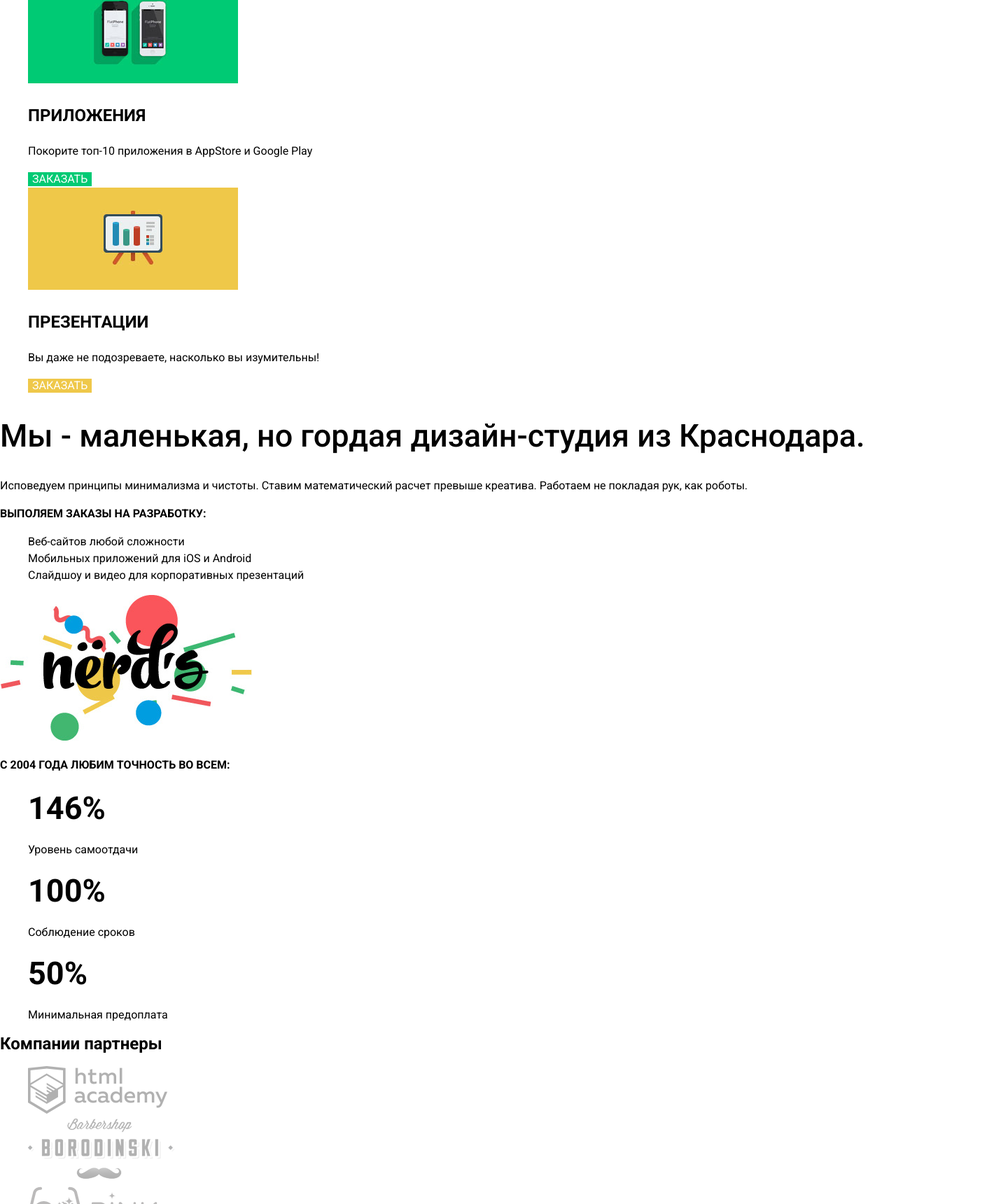
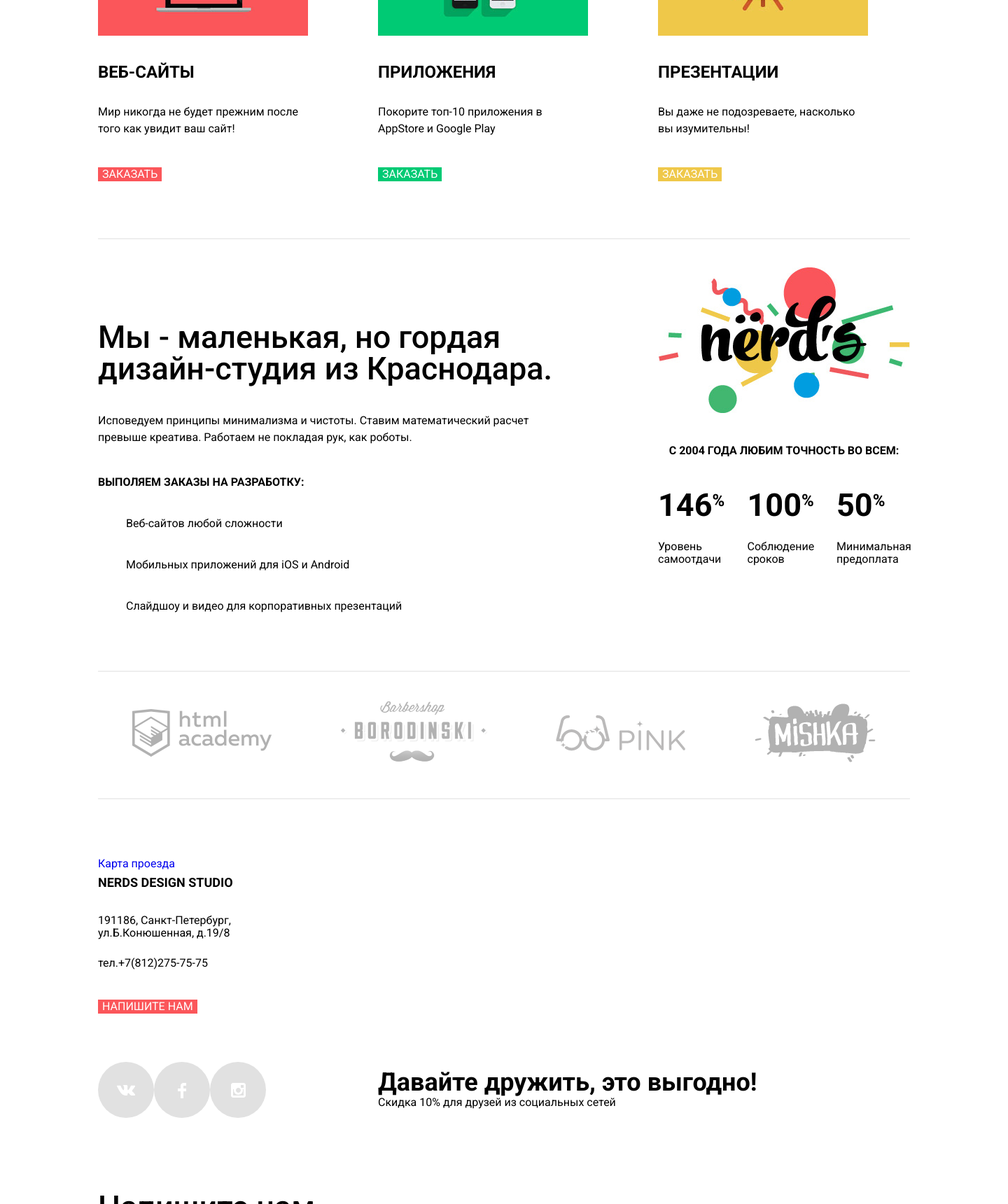
Before and after one commit to artemadilev/examples.github.io, a PHP site: page / in a window 1440 px wide. Shown: the part 1600-3320 px from the top of the page at 70% size. Run offline with PHP 8.4, Linux system fonts and the light colour scheme.

Commit message:
Оформлена сетка

```diff
--- a/nerds/css/style.css
+++ b/nerds/css/style.css
@@ -17,6 +17,26 @@ a {
 
 li {
     list-style: none;
+}
+
+.visually-hidden {
+    position: absolute;
+    clip: rect(0 0 0 0);
+    width: 1px;
+    height: 1px;
+    margin: -1px;
+}
+
+.container,
+.main-header {
+    width: 1160px;
+    margin: 0 auto;
+    padding: 0 140px;
+}
+
+.main-header {
+    background-color: #eee;
+    margin-bottom: 80px;
 }
 
 .button {
@@ -124,6 +144,11 @@ li {
     border-bottom: 2px solid #fb565a;
 }
 
+.main-header-logo {
+    width: 160px;
+    height: 65px;
+}
+
 .main-header-logo:active {
     opacity: 0.3;
 }
@@ -132,13 +157,22 @@ li {
     opacity: 0.3;
 }
 
+.slider1,
+.slider2,
+.slider3 {
+    min-height: 430px;
+}
+
 .sliders h2 {
     font-size: 55px;
     line-height: 55px;
     font-weight: 500;
+    margin: 0;
+    padding-top: 80px;
 }
 
 .sliders p {
+    margin: 40px 0;
     font-size: 16px;
     line-height: 24px;
 }
@@ -155,29 +189,73 @@ li {
     background: url('../img/slide3.png') right center no-repeat;
 }
 
+.services {
+    margin: 0;
+    padding-bottom: 80px;
+    border-bottom: 2px solid #eee;
+}
+
+.services-list {
+    display: flex;
+    justify-content: space-between;
+    margin: 0;
+    padding: 0;
+    padding-right: 60px;
+}
+
+.services-item {
+    width: 300px;
+}
+
 .services-item h3 {
     font-size: 24px;
     line-height: 30px;
     font-weight: 700;
+    padding: 0;
+    margin: 30px 0;
 }
 
 .services-item p {
     line-height: 24px;
+    margin: 0 0 40px 0;
+}
+
+.about {
+    width: 660px;
+    margin-bottom: 80px;
 }
 
 .about h2 {
     font-size: 45px;
     line-height: 45px;
     font-weight: 500;
+    padding: 80px 0 0 0;
+    margin-bottom: 40px;
 }
 
 .about-header {
     text-transform: uppercase;
     font-weight: bold;
+    margin-bottom: 35px;
+    margin-top: 40px;
+}
+
+.about-item {
+    margin: 0;
+    padding: 0;
+    margin-bottom: 35px;
+}
+
+.statistics {
+    float: right;
+    width: 360px;
+    margin-top: 40px;
 }
 
 .statistics-header {
     font-weight: bold;
+    margin-top: 35px;
+    text-align: center;
 }
 
 .statistics-item p{
@@ -188,6 +266,29 @@ li {
     font-size: 45px;
     line-height: 10.06px;
     font-weight: bold;
+}
+
+.statistics-list {
+    margin: 0;
+    padding: 0;
+    display: flex;
+    justify-content: space-between;
+}
+
+.statistics-list .statistics-item {
+    width: 105px;
+}
+
+.statistics-item sup {
+    font-size: 24px;
+    vertical-align: bottom;
+}
+
+.partners {
+    clear: both;
+    height: 180px;
+    border-top: 2px solid #eee;
+    border-bottom: 2px solid #eee;
 }
 
 .partners-item {
@@ -324,6 +425,11 @@ li {
     text-transform: uppercase;
 }
 
+.range-input {
+    width: 80px;
+    height: 40px;
+}
+
 .filter input[type="text"] {
     background-color: #eee;
     border: none;
@@ -333,3 +439,165 @@ li {
 .filter-features-list label {
     line-height: 20px;
 }
+
+/* Стили для сетки */
+
+.main-navigation {
+    display: flex;
+
+    height: 65px;
+    padding-top: 50px;
+    margin-bottom: 20px;
+}
+
+.main-header-logo {
+    margin-right: 200px;
+}
+
+.site-navigation {
+    display: flex;
+}
+
+.user-navigation {
+    margin-left: auto;
+}
+
+.partners {
+    margin-bottom: 80px;
+}
+
+.partners-list {
+    height: 100%;
+    margin: 0;
+    padding: 0;
+    display: flex;
+    justify-content: space-around;
+    align-items: center;
+}
+
+.write-us h3 {
+    margin: 0 0 30px 0;
+}
+
+.write-us .tel {
+    margin: 25px 0 40px 0;
+}
+
+.main-footer .container {
+    margin: 0;
+    padding: 0;
+    display: flex;
+    align-items: center;
+    height: 215px;
+}
+
+.footer-social ul {
+    margin: 0;
+    padding: 0;
+    height: 100%;
+    display: flex;
+    justify-content: flex-start;
+    align-items: center;
+    width: 260px;
+}
+
+.footer-social {
+    height: 100%;
+    margin: 0;
+    padding: 0;
+    margin-right: 140px;
+}
+
+.inner-page h1 {
+    width: 1160px;
+    margin: 0 auto;
+    padding: 0 140px;
+    height: 240px;
+    background-color: #eee;
+    display: flex;
+    justify-content: center;
+    align-items: center;
+    line-height: 55px;
+    font-size: 55px;
+}
+
+.inner-page .main-header,
+.inner-page .main-navigation {
+    margin-bottom: 0;
+}
+
+.filter {
+    width: 260px;
+    float: left;
+}
+
+.inner-page .main-footer {
+    clear: both;
+}
+
+.catalog {
+    float: right;
+    width: 760px;
+}
+
+.catalog h3 {
+    margin: 0;
+    margin-right: auto;
+    padding: 0;
+}
+
+.catalog-header {
+    height: 135px;
+    display: flex;
+    align-items: center;
+}
+
+.catalog-sort-list,
+.catalog-order {
+    display: flex;
+    padding: 0;
+    margin: 0;
+}
+
+.catalog-order .order-list:first-child {
+    margin-right: 20px;
+    margin-left: 23px;
+}
+
+.catalog-choose-list {
+    margin: 0;
+    margin-bottom: 30px;
+    padding: 0;
+    display: flex;
+    justify-content: space-between;
+    flex-wrap: wrap;
+    clear: both;
+}
+
+.catalog-choose-item {
+    height: 576px;
+    width: 360px;
+    margin-bottom: 30px;
+}
+
+.catalog-sort-item {
+    margin-right: 25px;
+}
+
+.pagination-list {
+    margin: 0;
+    padding: 0;
+    display: flex;
+}
+
+.pagination-item {
+    height: auto;
+    width: 50px;
+    height: 50px;
+    margin-right: 10px;
+    background-color: #eee;
+
+    display: flex;
+    justify-content: center;
+    align-items: center;
+}
--- a/nerds/index.html
+++ b/nerds/index.html
@@ -11,7 +11,7 @@
    <header class="main-header">
        <nav class="main-navigation">
            <a href="index.html" class="main-header-logo">
-               <img src="img/nerds-logo.svg" alt="Логотип Nerds">
+               <img src="img/nerds-logo.svg" width="160" height="65" alt="Логотип Nerds">
            </a>
            <ul class="site-navigation">
                <li><a href="#" class="current-page">СТУДИЯ</a></li>
@@ -19,16 +19,14 @@
                <li><a href="catalog.html">МАГАЗИН</a></li>
                <li><a href="contacts.html">КОНТАКТЫ</a></li>
            </ul>
-           <ul class="site-navigation user-navigation">
+           <ul class="user-navigation">
                <li class="basket">
                    <img src="img/basket-icon.svg" alt="Корзина товаров">
                    <a href="">Корзина</a>
                </li>
            </ul>
        </nav>
-   </header>
 
-   <main class="container">
        <h1 class="visually-hidden">Студия по созданию сайтов Nerd's</h1>
 
        <section class="sliders">
@@ -55,7 +53,9 @@
                <input type="button" class="button" value="УЗНАТЬ БОЛЬШЕ">
            </div>
        </section>
+    </header>
 
+    <main class="container">
        <section class="services">
            <h2 class="visually-hidden">Услуги</h2>
            <ul class="services-list">
@@ -80,33 +80,34 @@
            </ul>
        </section>
 
+       <section class="statistics">
+           <img src="img/nerds-logo.jpg" alt="Логотип Nerds">
+           <p class="statistics-header">С 2004 ГОДА ЛЮБИМ ТОЧНОСТЬ ВО ВСЕМ:</p>
+           <ul class="statistics-list">
+               <li class="statistics-item">
+                   <p class="percent">146<sup>%</sup></p>
+                   <p>Уровень самоотдачи</p>
+               </li>
+               <li class="statistics-item">
+                   <p class="percent">100<sup>%</sup></p>
+                   <p>Соблюдение сроков</p>
+               </li>
+               <li class="statistics-item">
+                   <p class="percent">50<sup>%</sup></p>
+                   <p>Минимальная предоплата</p>
+               </li>
+           </ul>
+       </section>
+
        <section class="about">
-           <h2>Мы - маленькая, но гордая дизайн-студия из Краснодара.</h2>
+           <h2>Мы - маленькая, но гордая<br>
+           дизайн-студия из Краснодара.</h2>
            <p>Исповедуем принципы минимализма и чистоты. Ставим математический расчет превыше креатива. Работаем не покладая рук, как роботы.</p>
            <p class="about-header">ВЫПОЛЯЕМ ЗАКАЗЫ НА РАЗРАБОТКУ:</p>
            <ul class="about-list">
                <li class="about-item">Веб-сайтов любой сложности</li>
                <li class="about-item">Мобильных приложений для iOS и Android</li>
                <li class="about-item">Слайдшоу и видео для корпоративных презентаций</li>
-           </ul>
-       </section>
-
-       <section class="statistics">
-           <img src="img/nerds-logo.jpg" alt="Логотип Nerds">
-           <p class="statistics-header">С 2004 ГОДА ЛЮБИМ ТОЧНОСТЬ ВО ВСЕМ:</p>
-           <ul class="statistics-list">
-               <li class="statistics-item">
-                   <p class="percent">146%</p>
-                   <p>Уровень самоотдачи</p>
-               </li>
-               <li class="statistics-item">
-                   <p class="percent">100%</p>
-                   <p>Соблюдение сроков</p>
-               </li>
-               <li class="statistics-item">
-                   <p class="percent">50%</p>
-                   <p>Минимальная предоплата</p>
-               </li>
            </ul>
        </section>
 
@@ -134,10 +135,13 @@
            </div>
            <div class="write-us">
                <h3>NERDS DESIGN STUDIO</h3>
-               <p>191186, Санкт-Петербург, ул.Б.Конюшенная, д.19/8</p><br>
-               <p>тел.+7(812)275-75-75</p>
+               <p>191186, Санкт-Петербург,<br>
+                   ул.Б.Конюшенная, д.19/8</p>
+               <p class="tel">тел.+7(812)275-75-75</p>
                <input type="button" class="button button-write-us" value="НАПИШИТЕ НАМ">
            </div>
+
+           <div class="container">
                <div class="footer-social">
                    <ul>
                        <li class="social-item"><a href="" class="social-button"><img src="img/vk-icon.svg" alt="Страница Вконтакте"></a></li>
@@ -146,9 +150,10 @@
                    </ul>
                </div>
                <p class="footer-discont">
-               <b>Давайте дружить, это выгодно!</b>
+                   <b>Давайте дружить, это выгодно!</b><br>
                    Скидка 10% для друзей из социальных сетей
                </p>
+           </div>
        </footer>
 
        <section class="modal">
```
Also changed, not shown: nerds/catalog.html (+15 -9 lines). Lines whose indentation alone changed are shown as unchanged.
